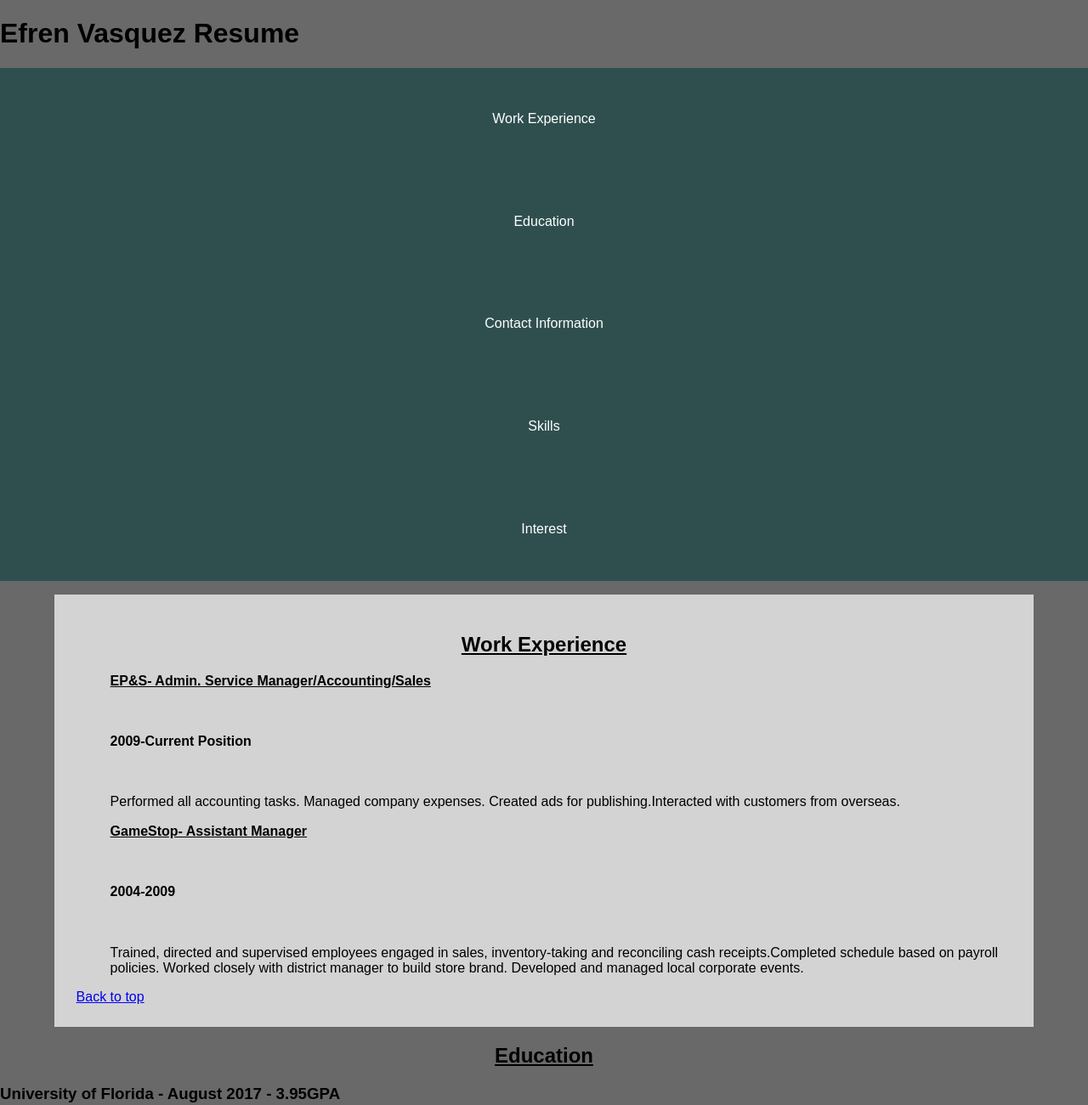
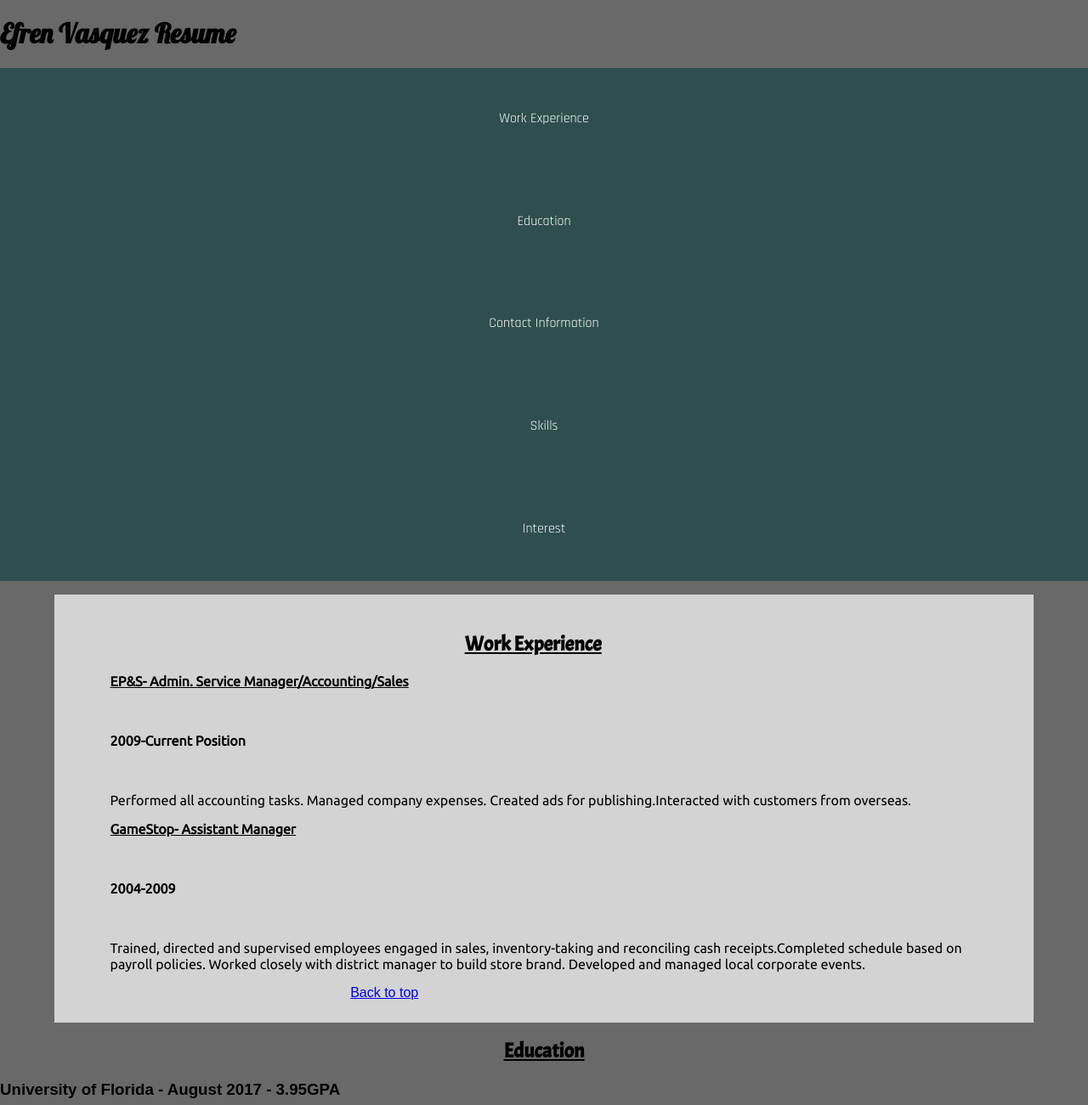
Before and after one commit to vp811/project_resume_vasquez_efren, a plain HTML site: page index.html in a window 1280 px wide. Shown: the top 1301 px of the page at 85% size. Drawn offline with Linux system fonts and the light colour scheme.

Commit message:
add style to experience section

```diff
--- a/css/main.css
+++ b/css/main.css
@@ -12,10 +12,16 @@ body {
     background-color: #696969;
 }
 
+h1 {
+    font-family: 'Lobster', cursive;
+}
+
 h2 {
     text-decoration: underline;
     text-align: center;
+    font-family: 'Acme', sans-serif;
 }
+
 /* --------------------Header-------------------------- */
 nav {
     background-color: #2f4f4f;
@@ -32,6 +38,7 @@ nav ul li {
     list-style-type: none;
     text-align: center;
     padding: 4% 0%;
+    font-family: 'Rajdhani', sans-serif;
 }
 
 nav ul a {
@@ -50,11 +57,12 @@ nav ul a li:hover {
     width: 90%;
     margin-left: auto;
     margin-right: auto;
-    padding: 2%;
+    padding: 2% 4% 2% 2%;
 }
 
 #experience ul li {
     list-style-type: none;
+    font-family: 'Ubuntu', sans-serif;
 }
 #experience ul li:first-child {
     padding-bottom: 5%;
@@ -66,3 +74,7 @@ nav ul a li:hover {
     padding-bottom: 5%;
     font-weight: bold;
 }
+
+#experience a {
+    margin-left: 30%;
+}
--- a/index.html
+++ b/index.html
@@ -8,7 +8,7 @@
 
     <link rel="stylesheet" href="css/vendor/normalize.min.css">
     <link rel="stylesheet" href="css/main.css">
-    <link href="https://fonts.googleapis.com/css?family=Acme|Lobster|Rajdhani" rel="stylesheet">
+    <link href="https://fonts.googleapis.com/css?family=Acme|Lobster|Rajdhani|Ubuntu" rel="stylesheet">
 </head>
 <body>
     <header id="header">
```
